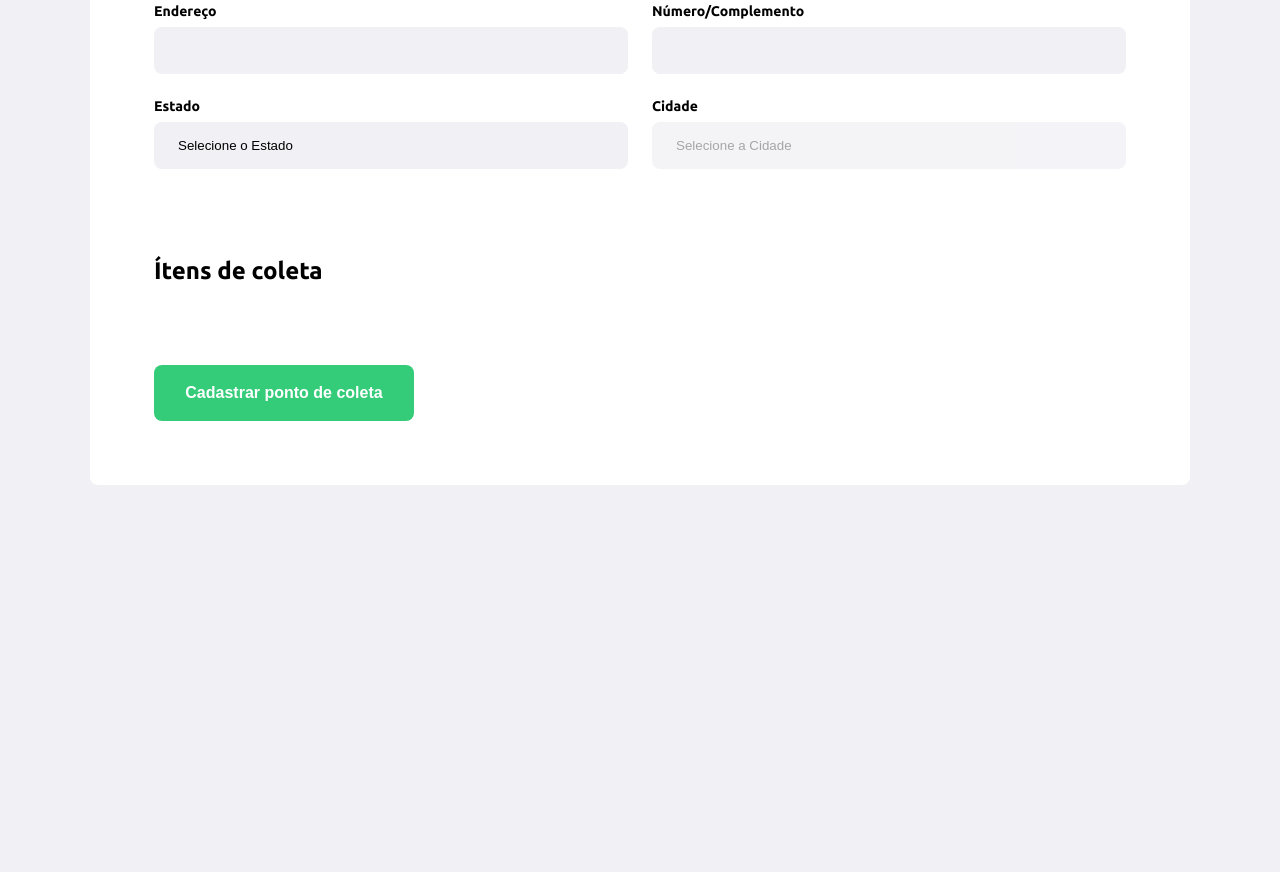
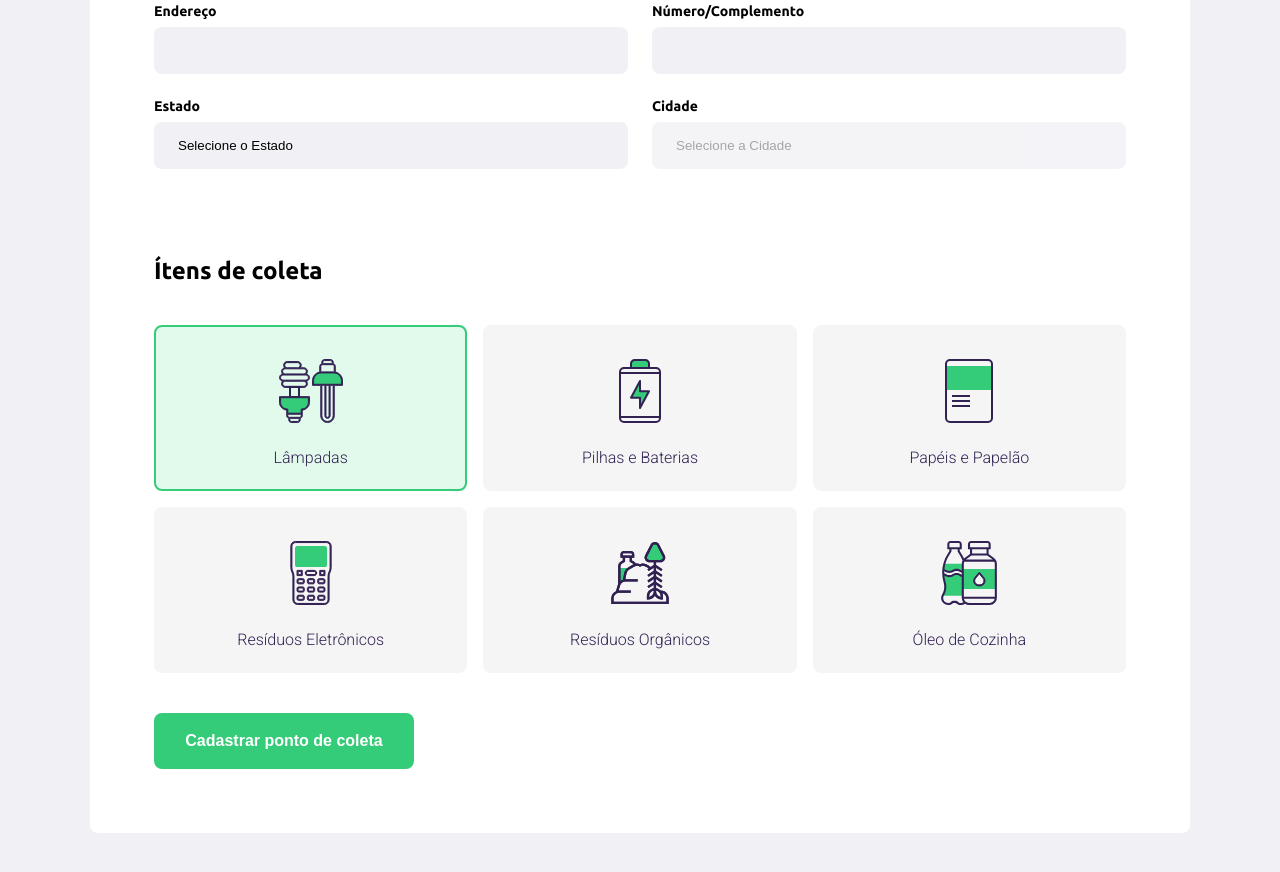
Before and after one commit to gabifc/Ecoleta-Marketplace, a plain HTML site: page creat-point.html in a window 1280 px wide. Shown: the part 504-1376 px from the top of the page. Before the commit the page ends 1069 px from the top, so only its background shows below. Drawn offline with Linux system fonts and the light colour scheme; no server answers.

Commit message:
criando a lista itens de coleta e estilizando

```diff
--- a/Javascript/Creat-point.js
+++ b/Javascript/Creat-point.js
@@ -113,3 +113,11 @@ document
 // No for of eu troco de ${city.id} para ${city.nome}
 
 // Para garantir que este formulario só sera enviado quando estiver todo preenchido eu coloco required no input na pagina do HTML
+
+
+// ****** ITENS DE COLETA ******
+// pegar todos os lis
+const itemsToCollect = document.querySelectorAll("items-grid li")
+for (const items of itemsToCollect) {
+    items.
+}
--- a/creat-point.html
+++ b/creat-point.html
@@ -77,6 +77,42 @@
                 <legend>
                     <h2> Ítens de coleta</h2>
                 </legend>
+
+                <div class="items-grid">
+                    <li data-id="1" class="selected">
+                        <img src="assets/icones/lampadas.svg" alt="ilustração de Lâmpadas">
+                        <span>Lâmpadas</span>
+                    </li>
+
+                    <li data-id="2">
+                        <img src="assets/icones/baterias.svg" alt="ilustração de Pilhas e Baterias">
+                        <span>Pilhas e Baterias</span>
+                    </li>
+
+
+                    <li data-id="3">
+                        <img src="assets/icones/papeis-papelao.svg" alt="ilustração de Papéis e Papelão">
+                        <span>Papéis e Papelão</span>
+                    </li>
+
+
+                    <li data-id="4">
+                        <img src="assets/icones/eletronicos.svg" alt="ilustração de Resíduos Eletrônicos">
+                        <span>Resíduos Eletrônicos</span>
+                    </li>
+
+                    <li data-id="5">
+                        <img src="assets/icones/organicos.svg" alt="ilustração de Resíduos Orgânicos">
+                        <span>Resíduos Orgânicos</span>
+                    </li>
+
+                    <li data-id="6">
+                        <img src="assets/icones/oleo.svg" alt="ilustração de Óleo de Cozinha">
+                        <span>Óleo de Cozinha</span>
+                    </li>
+
+                </div>
+
             </fieldset>
 
 
--- a/styles/creat-point.css
+++ b/styles/creat-point.css
@@ -109,3 +109,45 @@ form button {
 form button:hover {
     background-color: #2fb86e;
 }
+
+.items-grid {
+    /* permite posicionar multidirecionalmente pq eu quero 2 linhas e 3 colunas */
+    display: grid;
+    /* aqui eu seleciono a quantidade de colunas
+    posso trabalhar com px ou a melhor forma é fr = frações
+    cada 1fr indica um numero de coluna que quero*/
+    grid-template-columns:  1fr 1fr 1fr;
+    /*propriedade para separar (dar margem) especifica do grid*/
+    gap: 16px;
+}
+
+.items-grid li {
+    background-color: #f5f5f5;
+    list-style: none;
+    border: 2px solid #f5f5f5;
+    border-radius: 8px;
+    height: 120px;
+    padding: 32px 24px 10px;
+    display: flex;
+    flex-direction: column;
+    align-items: center;
+    /*este space-between está seguindo o fluexo de baixo para cima, acompanhando a coluna*/
+    justify-content: space-between;
+    text-align:center;
+    font-family: Roboto, sans-serif;
+    cursor: pointer;
+}
+
+.items-grid li span {
+    margin-top: 12px;
+    flex: 1;
+    display: flex;
+    align-items: center;
+    color: var(--title-color)
+}
+
+.items-grid li.selected {
+    background: #e1faec;
+    border: 2px solid #34cb79;
+
+}
```
